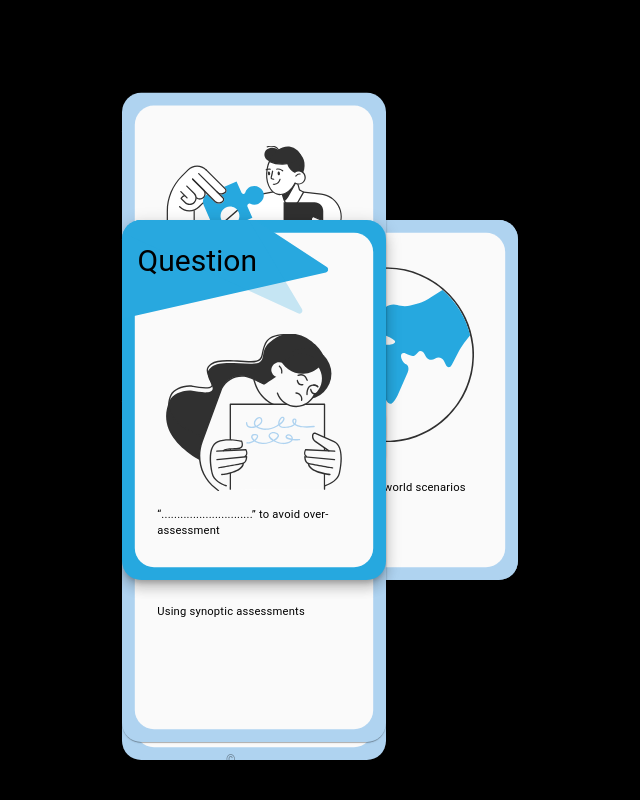
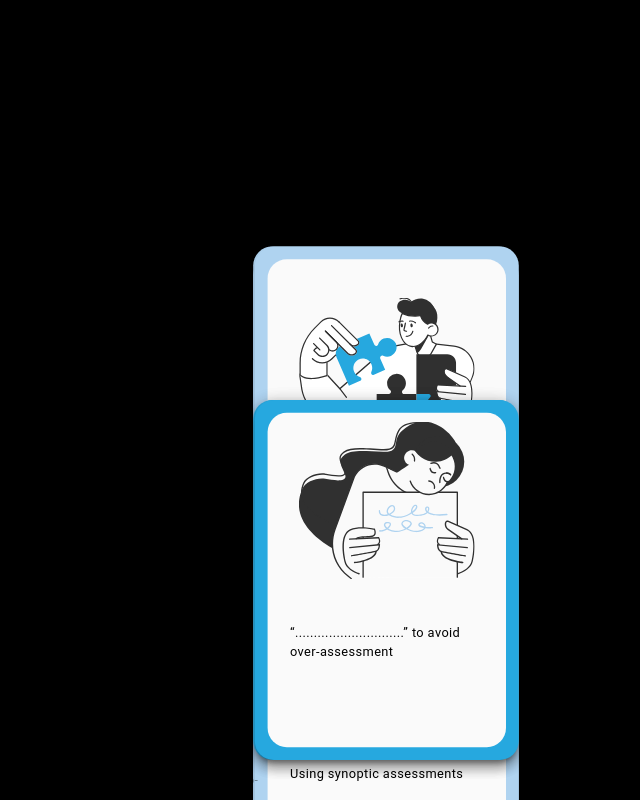
Before and after one commit to bpdavies92/principles-for-assessment, a Vue app: page / in a window 1280 px wide. Shown: the whole page, without its empty margins (386-1026 px from the left). Built offline with nearby package versions, Linux system fonts and the light colour scheme.

Commit message:
Added backside to card

```diff
--- a/src/components/FlashCard.vue
+++ b/src/components/FlashCard.vue
@@ -1,6 +1,32 @@
 <template>
+    <div class="card-container">
         <v-card
-        class="mx-auto pa-4 overflow-hidden"
+            class="mx-auto pa-4 overflow-hidden card card-back"
+            height="450px"
+            width="330px"
+            rounded="xl"
+            :color="cardColour"
+            :elevation="dropshadow"
+        >
+                <v-sheet height="100%" color="transparent" class="d-flex flex-column justify-space-between align-space-between">
+                    <v-img
+                    src="../../public/images/branding/principles for assessment logo.svg"
+                    width="50%"
+                    height="auto"
+                    class="mr-auto ml-auto"
+                    >
+                    </v-img>
+                    <v-img
+                    src="../../public/images/branding/clt logo with black text.svg"
+                    width="50%"
+                    height="auto"
+                    class="mr-auto ml-auto"
+                    >
+                    </v-img>
+                </v-sheet>
+        </v-card>
+        <v-card
+            class="mx-auto pa-4 overflow-hidden card card-front"
             height="450px"
             width="330px"
             rounded="xl"
@@ -8,7 +34,6 @@
             :elevation="dropshadow"
         >
                 <v-sheet class="pa-3 d-flex flex-column" rounded='xl' color="#fafafa" height="100%" >
-
                     <v-sheet v-if="question === 'q'" class="title-graphics-corner position-relative" :class="[question === 'q' ? 'mb-n10' : '']" color="transparent">
 
                         <v-img
@@ -28,17 +53,44 @@
                     >
                     </v-img>
                     <v-card-text class="">
-                    <p class="text-body-2"><slot name="bodyText"></slot></p>
+                        <p class="text-body-1"><slot name="bodyText"></slot></p>
                     </v-card-text>
                 </v-sheet>
         </v-card>
+    </div>
 </template>
 
 <script setup>
     const props = defineProps(['svgUrl', 'cardColour', 'question', 'dropshadow'])
 </script>
 
-<style>
+<style lang="scss" scoped>
+
+    .card-container {
+        position: relative;
+    }
+
+    .card {
+        position: absolute;
+        top: 50%;
+        bottom: 50%;
+        left: 50%;
+        right: 50%;
+        transform: translate(-50%, -50%);
+        perspective: 1000px;
+        transform: rotate3d(90deg);
+        transform-style: preserve-3d;
+
+        &-front {
+            z-index: 50;
+            transform: translateX(1px);
+        }
+        &-back {
+            z-index: 50;
+            transform: translateX(-1px);
+        }
+    }
+
     .title-graphic {
         position: absolute;
         content: '';
--- a/src/pages/index.vue
+++ b/src/pages/index.vue
@@ -1,11 +1,11 @@
 <template>
 
       <v-sheet class="position-relative card-container" height="100vh" width="100%" color="#fafafa">
-        <FlashCard class="card-question" :class="{'winning-card-question': cardPicked}" :dropshadow="10" :question="onlyQuestionCardsSingleRandom.type" :svgUrl="onlyQuestionCardsSingleRandom.svgUrl" :cardColour="onlyQuestionCardsSingleRandom.colour" >
+        <FlashCard  :class="[cardPicked === true ? 'winning-card-question' : 'card-question']" :dropshadow="10" :question="onlyQuestionCardsSingleRandom.type" :svgUrl="onlyQuestionCardsSingleRandom.svgUrl" :cardColour="onlyQuestionCardsSingleRandom.colour" >
           <template v-slot:h1Title>Question</template>
           <template v-slot:bodyText>{{onlyQuestionCardsSingleRandom.content}}</template>
         </FlashCard>
-        <FlashCard v-for="(item, index) in onlyAnswerCardsSixCards" :key="index" :question="item.type" :svgUrl="item.svgUrl" :cardColour="item.colour" @click="cardSelected[index] = true" :class="[cardSelected[index] === true ? 'winning-card-answer' : 'card-question']">
+        <FlashCard v-for="(item, index) in onlyAnswerCardsSixCards" :key="index" :question="item.type" :svgUrl="item.svgUrl" :cardColour="item.colour" @click="cardSelected[index] = true ; cardPicked = true" :class="[cardSelected[index] === true ? 'winning-card-answer' : 'card-question']">
           <template v-slot:h1Title>Question</template>
           <template v-slot:bodyText>{{item.content}}</template>
         </FlashCard>
@@ -21,7 +21,7 @@
   const store = useCardStore()
   let cardSelected = ref([false, false, false, false, false, false])
   const winText = ref('winning-card-answer')
-  const cardPicked = ref(true)
+  const cardPicked = ref(false)
 
 
   const {
@@ -48,13 +48,13 @@
   }
 
   .card-question {
-      // position: absolute;
-      // top: 50%;
-      // bottom: 50%;
-      // right: 50%;
-      // left: 50%;
-      // transform: translate(-50%, -50%);
-      // z-index: 100;
+      position: absolute;
+      top: 50%;
+      bottom: 50%;
+      right: 50%;
+      left: 50%;
+      transform: translate(-50%, -50%);
+      z-index: 100;
 
     &:nth-of-type(3) {
       position: absolute;
--- a/src/styles/settings.scss
+++ b/src/styles/settings.scss
@@ -8,3 +8,7 @@
 // @use 'vuetify/settings' with (
 //   $color-pack: false
 // );
+
+.text-body-1 {
+    font-size: 1.2rem !important;
+}
```
Also changed, not shown: public/images/branding/clt logo with black text.svg (added), public/images/branding/principles for assessment logo.svg (added), src/styles/main.scss (added). Lines whose indentation alone changed are shown as unchanged.
